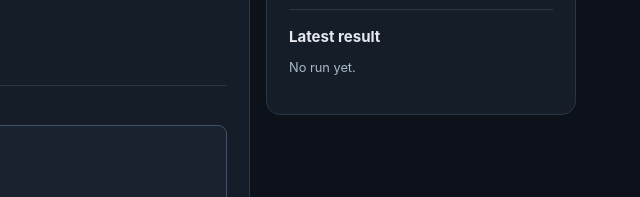
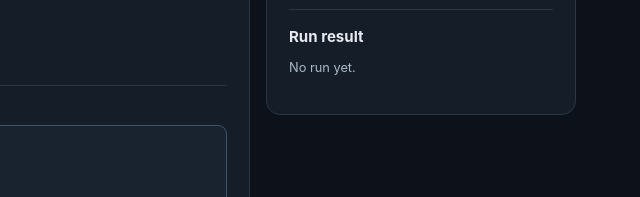
Before and after one commit to A11yDevs/acessilia-observability, a plain HTML site: page frontend/static/test.html in a window 1280 px wide. Shown: the part 562-759 px from the top of the page, 640-1280 px from the left. Drawn offline with Linux system fonts and the light colour scheme; no server answers.

Commit message:
Label selected run result clearly

```diff
--- a/frontend/static/test.html
+++ b/frontend/static/test.html
@@ -51,7 +51,7 @@
         <select id="run-select" disabled><option value="">No saved runs</option></select>
         <ol id="event-timeline" class="event-timeline" aria-label="Run events"><li class="empty-state">Events will appear during a run.</li></ol>
         <div class="result-section" aria-labelledby="result-heading">
-          <h3 id="result-heading">Latest result</h3>
+          <h3 id="result-heading">Run result</h3>
           <p id="result-note" class="muted">No run yet.</p>
           <dl id="run-details" class="run-details"></dl>
         </div>
```
